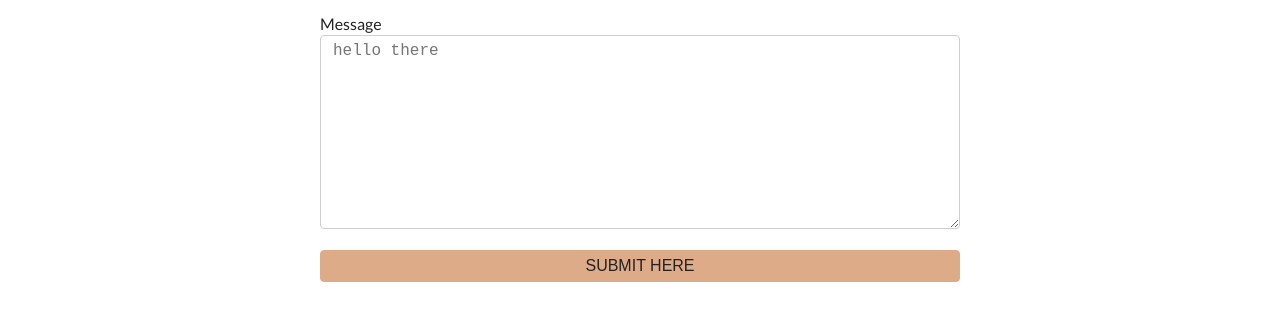
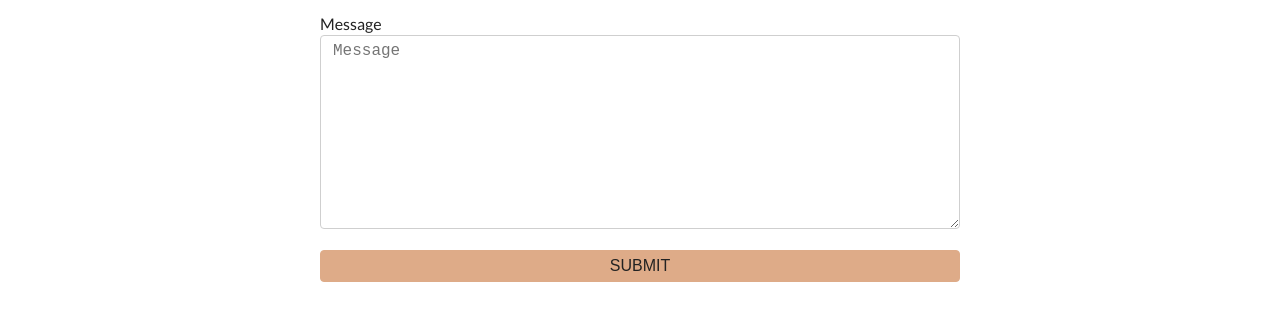
Before and after one commit to tosmak16/crown-tours, a Gatsby site: page /contact in a window 1280 px wide. Shown: the part 1305-1637 px from the top of the page. Built offline with nearby package versions, Linux system fonts and the light colour scheme; Gatsby itself is replaced by a stand-in of ours.

Commit message:
Minor update

```diff
--- a/src/components/ContactForm/index.js
+++ b/src/components/ContactForm/index.js
@@ -43,15 +43,11 @@ const Contact = () => {
               id="message"
               rows="10"
               className={styles.formControl}
-              placeholder="hello there"
+              placeholder="Message"
             />
           </div>
           <div>
-            <input
-              type="submit"
-              value="submit here"
-              className={styles.submit}
-            />
+            <input type="submit" value="Submit" className={styles.submit} />
           </div>
         </form>
       </div>
```
